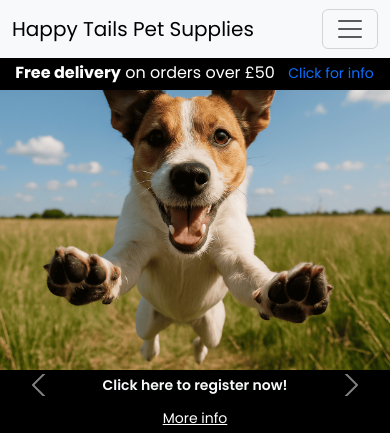
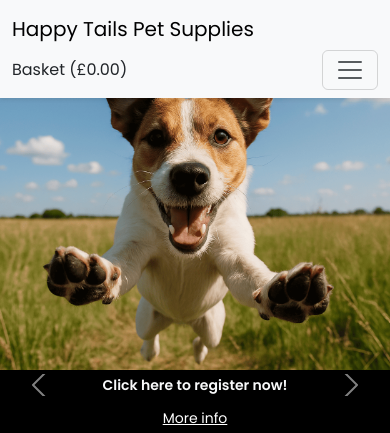
Before and after one commit to TheRealMcCall/happy_tails, a Django app: page /basket/ in a window 390 px wide. Shown: the top 433 px of the page. Run offline with Django 3.2, Linux system fonts and the light colour scheme.

Commit message:
Style: moved basket button in mobile views for better ux

```diff
--- a/templates/includes/header.html
+++ b/templates/includes/header.html
@@ -3,6 +3,9 @@
     <nav class="navbar fixed-top navbar-expand-lg bg-body-tertiary shadow-sm" aria-label="main menu">
         <div class="container-fluid">
             <a class="navbar-brand" href="{% url 'store:home' %}">Happy Tails Pet Supplies</a>
+            <a class="nav-link d-lg-none me-2" href="{% url 'basket:view_basket' %}" aria-label="Go to basket">
+                Basket (£{{ basket_total|default:0|floatformat:2 }})
+            </a>
             <button class="navbar-toggler" type="button" data-bs-toggle="collapse"
                 data-bs-target="#navbarSupportedContent" aria-controls="navbarSupportedContent" aria-expanded="false"
                 aria-label="Toggle navigation">
@@ -10,7 +13,7 @@
             </button>
 
             <div class="collapse navbar-collapse" id="navbarSupportedContent">
-                <div class="collapse navbar-collapse" id="navbarSupportedContent">
+
 
                 <ul class="navbar-nav me-auto mb-2 mb-lg-0">
                     <li class="nav-item">
@@ -33,16 +36,17 @@
                 </ul>
 
                 <ul class="navbar-nav ms-auto mb-2 mb-lg-0">
-                        <li class="nav-item">
-                            <a class="nav-link header-basket" href="{% url 'basket:view_basket' %}">
+                    <li class="nav-item d-none d-lg-block">
+                        <a class="nav-link header-basket" href="{% url 'basket:view_basket' %}"
+                            aria-label="Go to basket">
                             Basket (£{{ basket_total|default:0|floatformat:2 }})
                         </a>
                     </li>
 
                     {% if user.is_authenticated %}
                     <li class="nav-item">
-                            <a class="nav-link" href="{% url 'profiles:profile' %}"
-                                aria-label="Go to my account page">My Account</a>
+                        <a class="nav-link" href="{% url 'profiles:profile' %}" aria-label="Go to my account page">My
+                            Account</a>
                     </li>
                     <li class="nav-item">
                         <a class="nav-link" href="{% url 'account_logout' %}"
```
Lines whose indentation alone changed are shown as unchanged.
